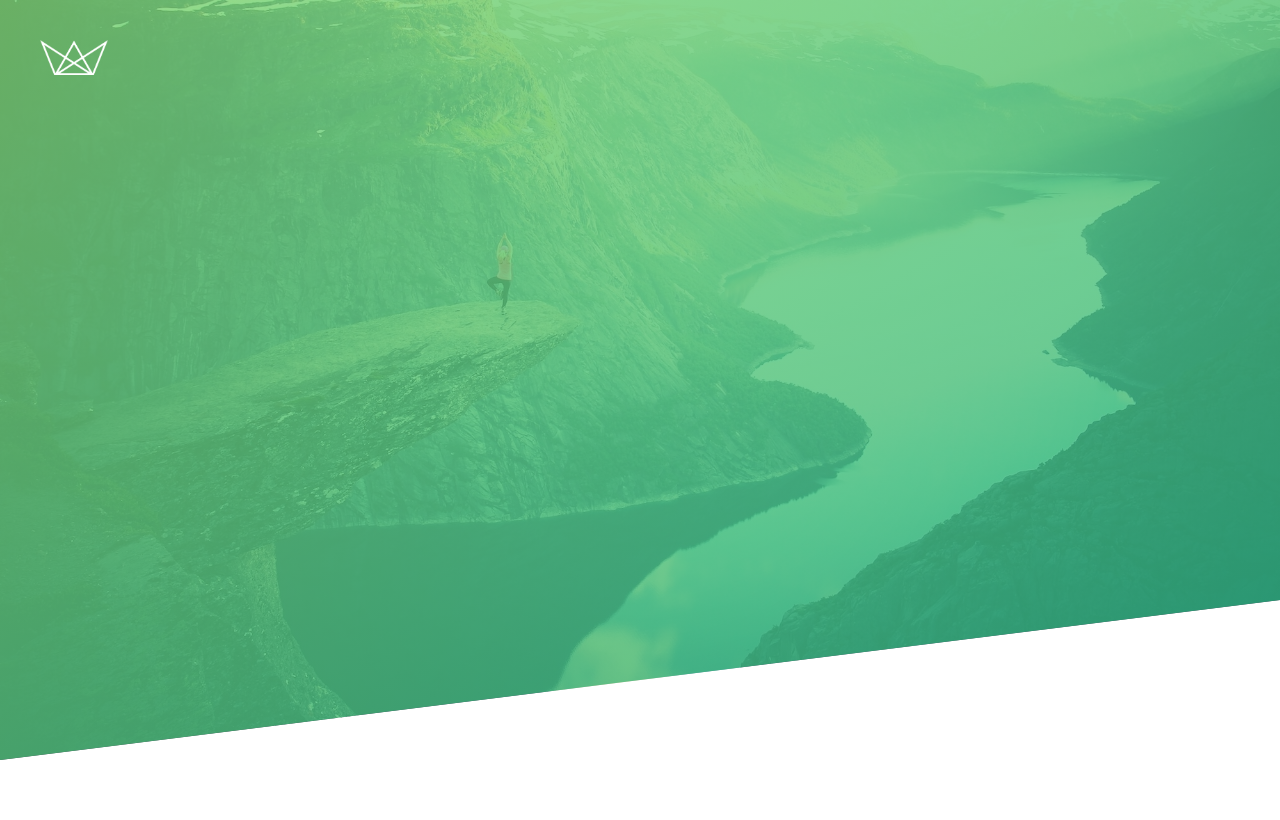
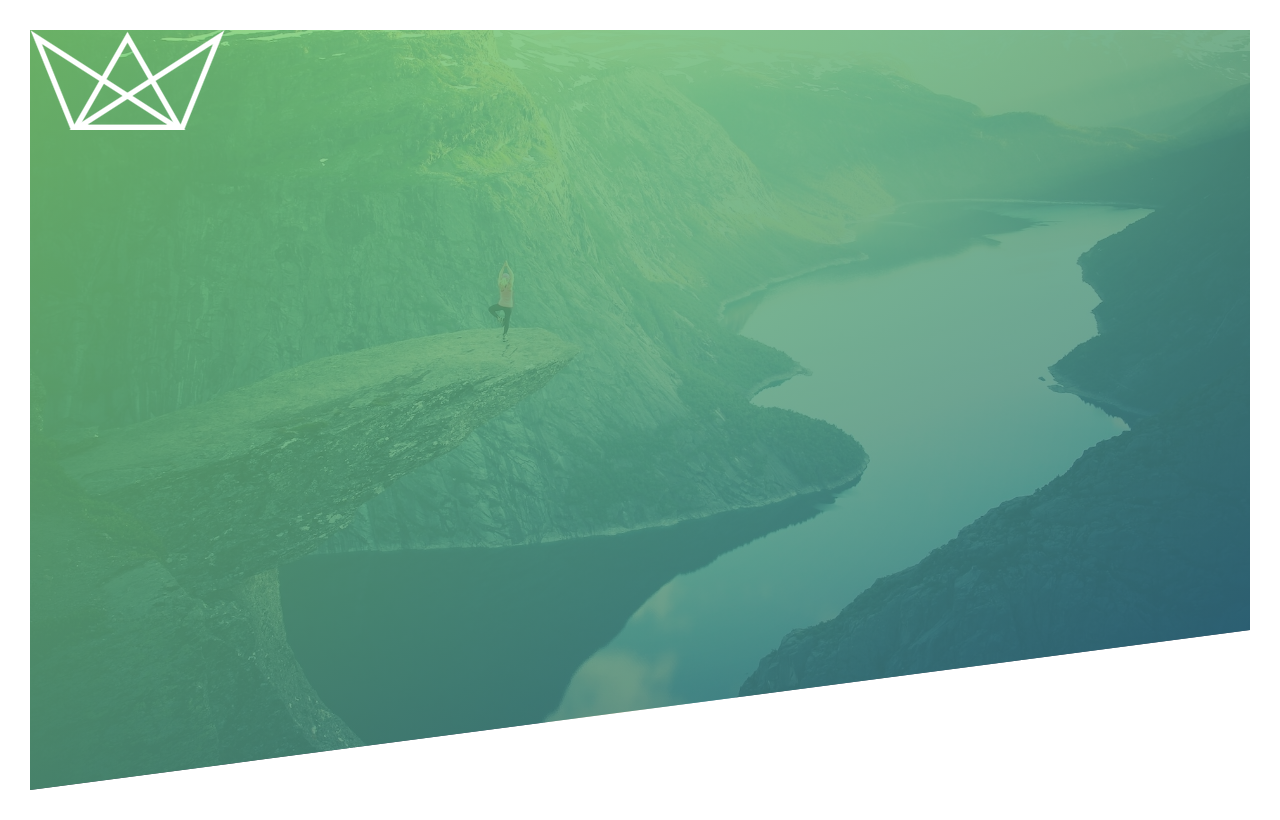
Before and after one commit to danh-bui/natours-mobile, a website: page index.html in a window 1280 px wide. Drawn offline with Linux system fonts and the light colour scheme.

Commit message:
header almost finished, nav to be added

```diff
--- a/css/style.css
+++ b/css/style.css
@@ -1,45 +1,25 @@
-/*
-COLORS:
-Light green: #7ed56f;
-Medium green: #55c57a;
-Dark green: #28b485;
-*/
-
-* {
+*,
+*::after,
+*::before {
   margin: 0;
   padding: 0;
-  box-sizing: border-box;
-}
+  box-sizing: inherit; }
+
+html {
+  font-size: 62.5%; }
 
 body {
   font-family: "Lato", sans-serif;
   font-weight: 400;
-  font-size: 16px;
   line-height: 1.7;
   color: #777;
-}
+  padding: 3rem;
+  box-sizing: border-box; }
 
 .header {
   height: 95vh;
-  background-image: linear-gradient(
-    to right bottom,
-    rgba(127, 213, 112, 0.8),
-    rgba(39, 179, 133, 0.8)),
-    url(../img/hero.jpg);
+  background-image: linear-gradient(to right bottom, rgba(126, 213, 111, 0.8), rgba(40, 100, 131, 0.8)), url(../img/hero.jpg);
   background-size: cover;
   background-position: top;
   position: relative;
-
-  clip-path: polygon(0 0, 100% 0, 100% 75vh, 0 100%);
-}
-
-.logo-box {
-  position: absolute;
-  top: 40px;
-  left: 40px;
-
-}
-
-.logo {
-  height: 35px;
-}
+  clip-path: polygon(0 0, 100% 0, 100% 75vh, 0 100%); }
```
